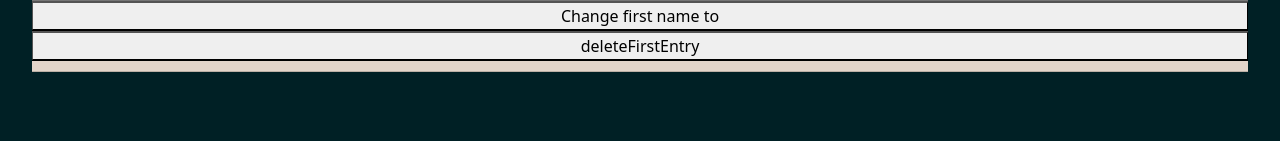
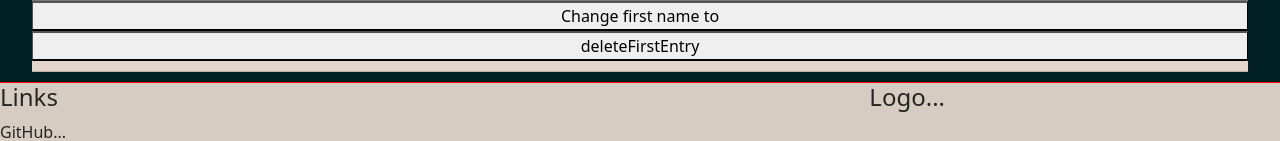
Before and after one commit to Matthes-Baer/Blenumentation, a SvelteKit app: page / in a window 1280 px wide. Shown: the part 1153-1294 px from the top of the page. Before the commit the page ends 1235 px from the top, so only its background shows below. Built offline with nearby package versions, Linux system fonts and the light colour scheme.

Commit message:
feat: Worked on design

```diff
--- /dev/null
+++ b/src/components/footer.svelte
@@ -0,0 +1,26 @@
+<script lang="ts">
+</script>
+
+<footer class="row">
+	<span class="line col-md-12">"</span>
+	<div class="col-md-8">
+		<h4>Links</h4>
+		<span>GitHub...</span>
+	</div>
+	<div class="col-md-4">
+		<h4>Logo...</h4>
+	</div>
+</footer>
+
+<style>
+	footer,
+	div {
+		background-color: var(--header-footer-color);
+		color: #252525;
+	}
+
+	.line {
+		background-color: red;
+		height: 1px;
+	}
+</style>
--- a/src/routes/+page.svelte
+++ b/src/routes/+page.svelte
@@ -4,6 +4,7 @@
 	// function used as a action event handler (important: remove eventListener on return (destroy))
 	import InformationSection from '../components/home/informationSection.svelte';
 	import TitleTextTop from '../components/home/titleTextTop.svelte';
+	import Footer from '../components/footer.svelte';
 </script>
 
 <svelte:head>
@@ -14,11 +15,13 @@
 	<TitleTextTop />
 	<InformationSection />
 </main>
+<Footer />
 
 <style>
 	:global(:root) {
 		--main-color: #002025;
 		--secondary-color: #21454a;
+		--header-footer-color: #d6ccc2;
 	}
 	:global(div, main, section, body) {
 		background-color: var(--main-color);
--- a/src/routes/blender/+layout.svelte
+++ b/src/routes/blender/+layout.svelte
@@ -23,7 +23,7 @@
 		top: 75px;
 		transition: all 0.1s;
 		overflow-y: scroll;
-		background-color: #f5ebe0;
+		background-color: var(--header-footer-color);
 	}
 	.nav-link-element {
 		margin-left: 10px;
--- a/src/routes/blender/+page.svelte
+++ b/src/routes/blender/+page.svelte
@@ -17,11 +17,6 @@
 </div>
 
 <style>
-	:global(div, body, section) {
-		background-color: #edede9;
-		overflow-x: hidden;
-	}
-
 	.mainContainer {
 		width: 85%;
 		margin-left: 15%;
```
